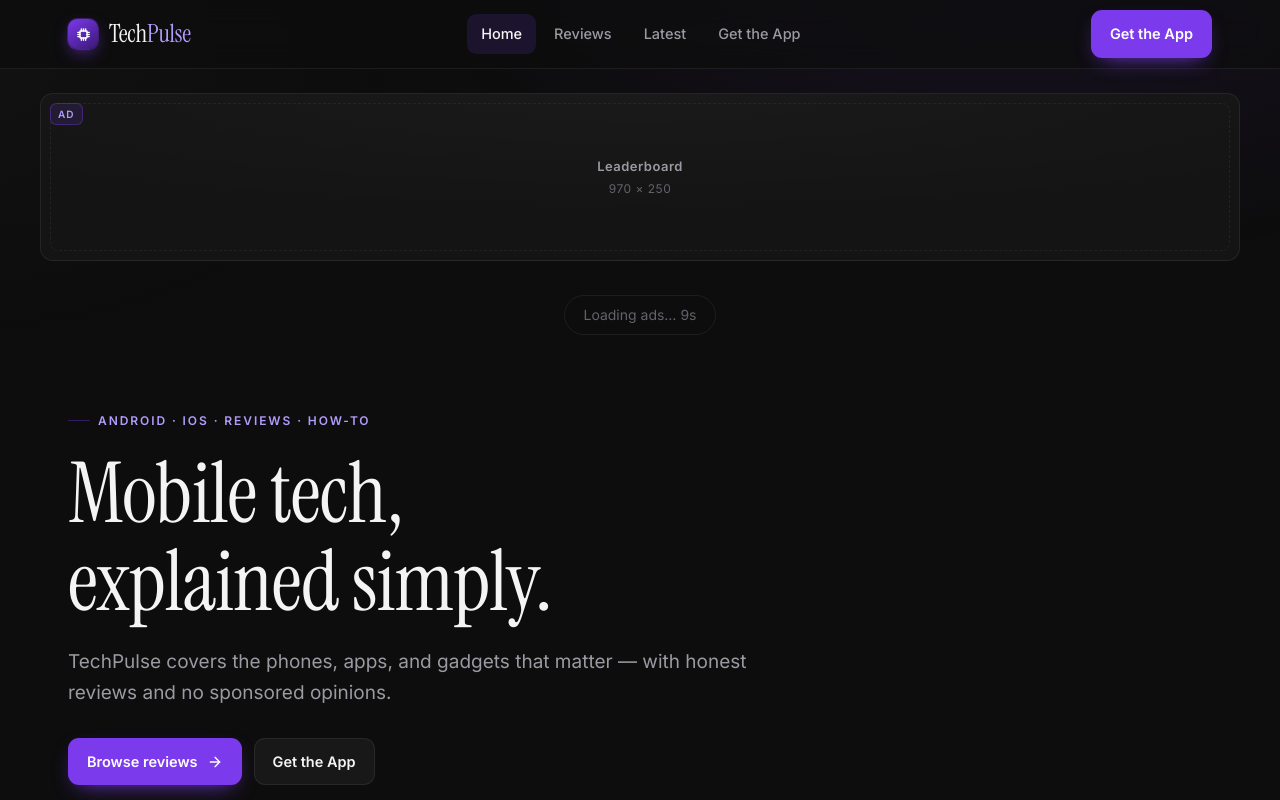
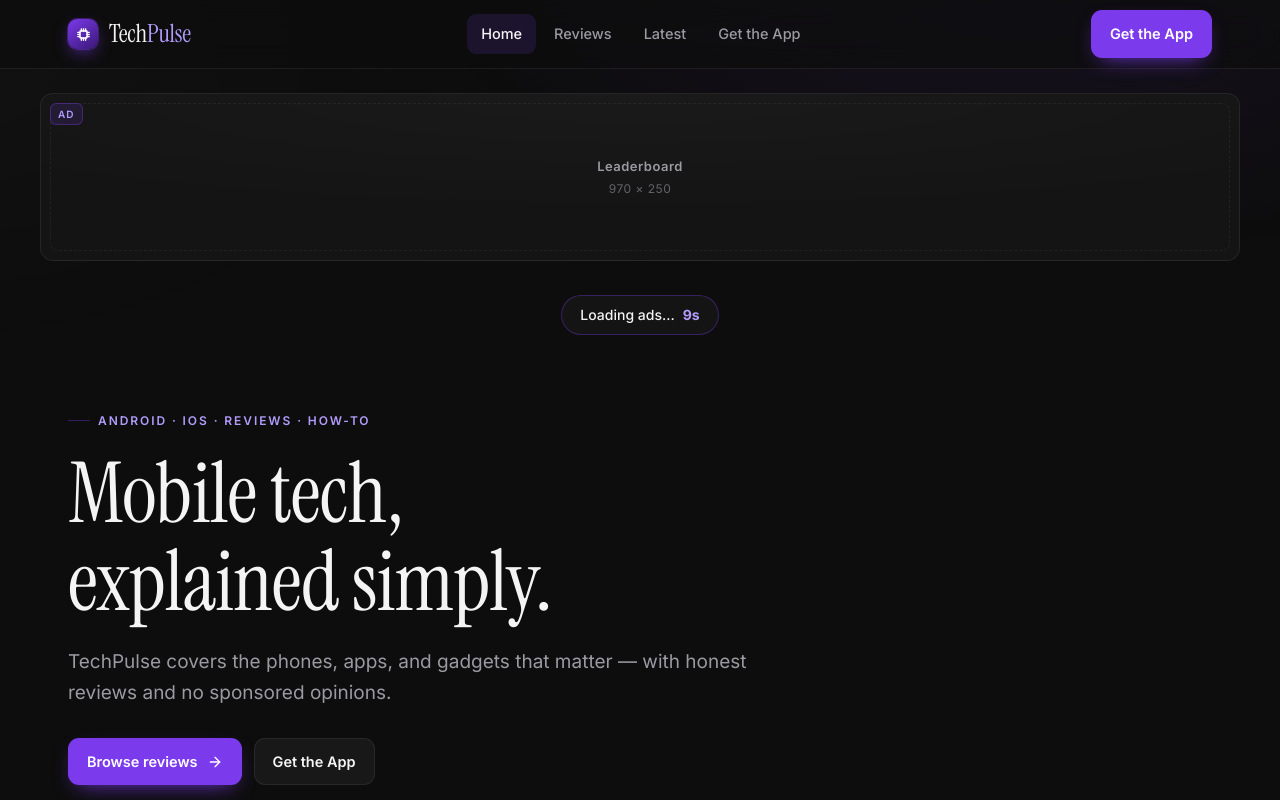
Before and after one commit to ziadbin09/Blog-Website, a Next.js app: page / in a window 1280 px wide. Shown: the top 800 px of the page. Built offline with nearby package versions, Linux system fonts and the light colour scheme.

Commit message:
Make the ad-loading countdown pill visible
Previous faint gray text on a near-invisible border was easy to miss.
Now uses a solid dark surface background, bright text, a clearly
visible accent-colored border, and a bolded, accent-colored countdown
number.

```diff
--- a/components/AdTimerNotice.tsx
+++ b/components/AdTimerNotice.tsx
@@ -29,18 +29,21 @@ export default function AdTimerNotice() {
         </span>
       ) : (
         <span
-          className="faint"
           style={{
             display: 'inline-flex',
             alignItems: 'center',
             gap: 8,
-            border: '1px solid var(--border)',
+            color: 'var(--text)',
+            background: 'var(--surface)',
+            border: '1.5px solid var(--accent-line)',
             borderRadius: 100,
             padding: '8px 18px',
             fontSize: 14,
+            fontWeight: 500,
           }}
         >
-          Loading ads&hellip; {secondsLeft}s
+          Loading ads&hellip;
+          <b style={{ color: 'var(--accent-text)', fontWeight: 700 }}>{secondsLeft}s</b>
         </span>
       )}
     </section>
```
